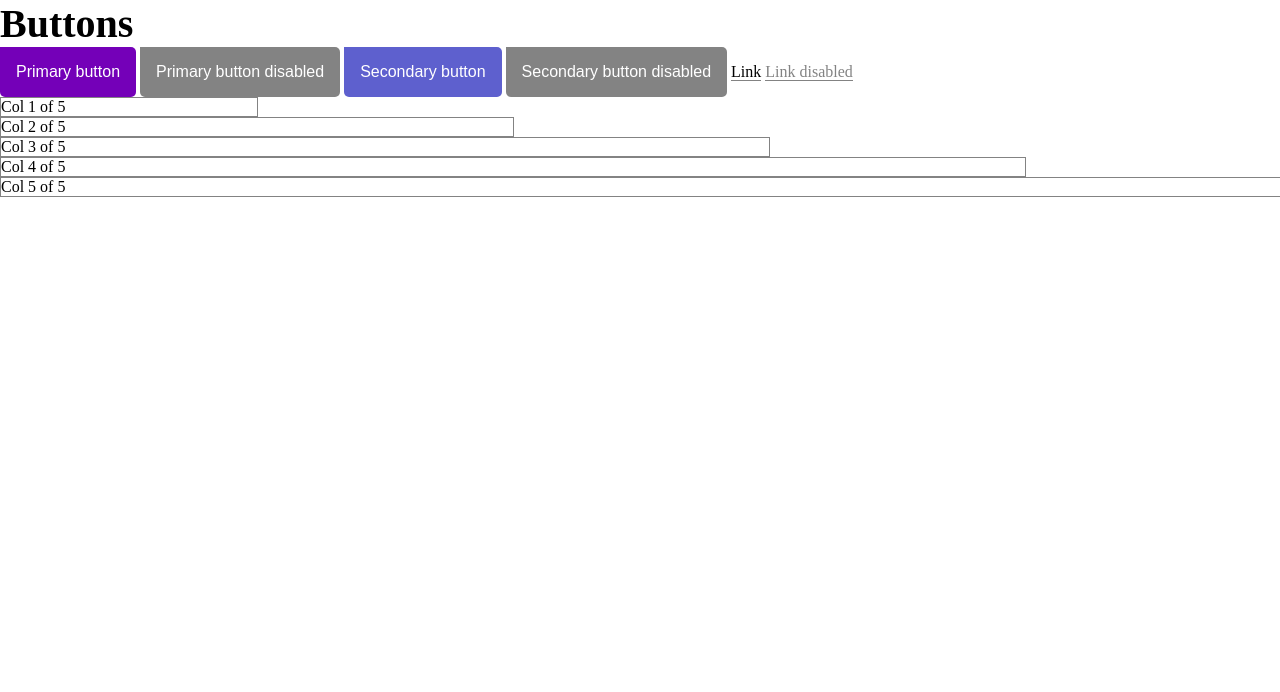
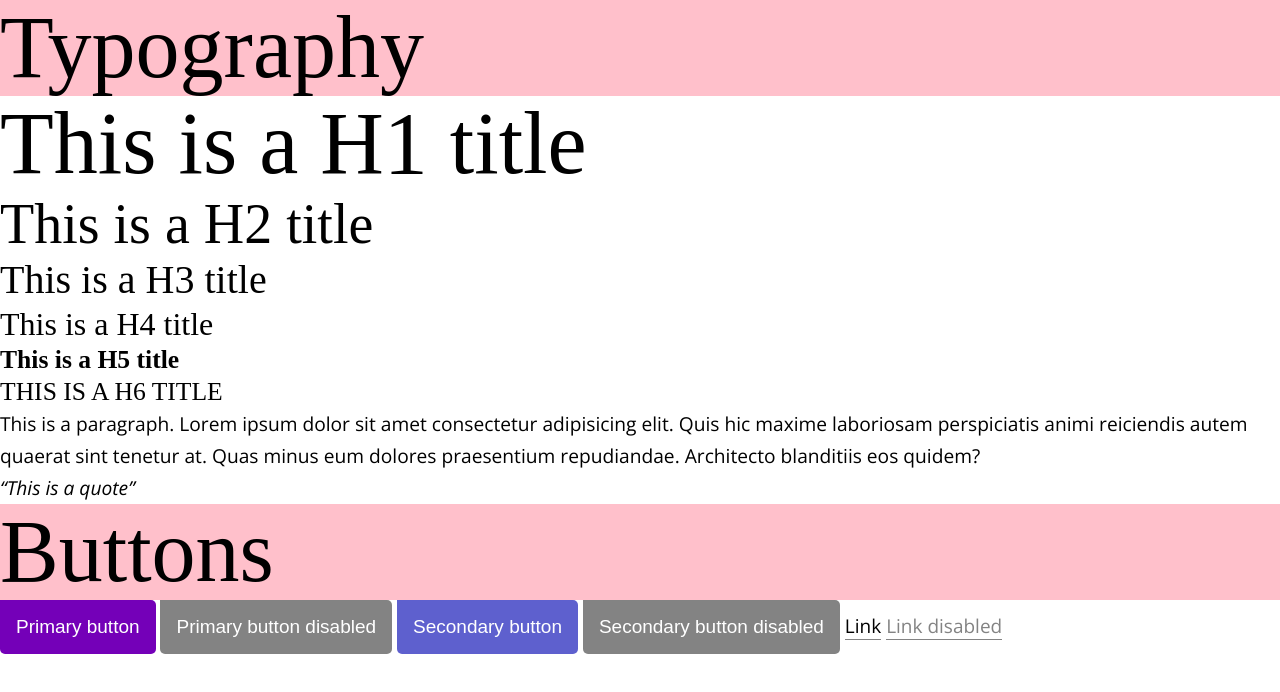
Before and after one commit to sbuijs/steef-framework, a plain HTML site: page web/index.html in a window 1280 px wide. Drawn offline with nearby package versions, Linux system fonts and the light colour scheme.

Commit message:
Created h1 - h6 and p and q and made styleguide sections

```diff
--- a/web/index.html
+++ b/web/index.html
@@ -8,6 +8,9 @@
 
   <link rel="preconnect" href="https://fonts.gstatic.com">
   <link href="https://fonts.googleapis.com/css2?family=Kumbh+Sans:wght@400;700&display=swap" rel="stylesheet">
+  <link
+    href="https://fonts.googleapis.com/css2?family=Open+Sans:ital,wght@0,300;0,400;0,600;0,700;1,300;1,400;1,600&display=swap"
+    rel="stylesheet">
   <link rel="icon" type="image/png" sizes="32x32" href="./images/favicon-32x32.png">
 
   <!-- stylesheets-->
@@ -18,7 +21,27 @@
 </head>
 
 <body>
+  <section class="styleguide-section">
+    <div class="styleguide-section__title">
+      <h1>Typography</h1>
+    </div>
+    <h1>This is a H1 title</h1>
+    <h2>This is a H2 title</h2>
+    <h3>This is a H3 title</h3>
+    <h4>This is a H4 title</h4>
+    <h5>This is a H5 title</h5>
+    <h6>This is a H6 title</h6>
+    <p>This is a paragraph. Lorem ipsum dolor sit amet consectetur adipisicing elit. Quis hic maxime laboriosam
+      perspiciatis animi reiciendis
+      autem quaerat sint tenetur at. Quas minus eum dolores praesentium repudiandae. Architecto blanditiis eos quidem?
+    </p>
+    <q>This is a quote</q>
+  </section>
+
+  <section class="styleguide-section">
+    <div class="styleguide-section__title">
       <h1>Buttons</h1>
+    </div>
     <button class="button button-primary">Primary button</button>
     <button class="button button-primary disabled">Primary button disabled</button>
     <button class="button button-secondary">Secondary button</button>
@@ -26,11 +49,11 @@
     <a class="link">Link</a>
     <a class="link disabled">Link disabled</a>
 
-
-  <section class="hero">
   </section>
 
-  <section class="steef-grid">
+
+
+  <!--<section class="steef-grid">
     <div class="row">
       <div class="col-1-of-5">
         Col 1 of 5
@@ -48,7 +71,7 @@
         Col 5 of 5
       </div>
     </div>
-  </section>
+  </section>-->
 
 </body>
 
--- a/web/main.scss
+++ b/web/main.scss
@@ -22,6 +22,7 @@
 // pages
 @import "styles/scss/pages/home";
 @import "styles/scss/pages/contact";
+@import "styles/scss/pages/styleguide";
 
 // themes
 @import "styles/scss/themes/admin";
--- a/web/styles/scss/base/_typography.scss
+++ b/web/styles/scss/base/_typography.scss
@@ -1,6 +1,23 @@
 html {
     font-family: "Roboto Slab", serif;
-    //avalible weights: 100, 400, 600
+}
+
+// Roboto font avalible weights: 100, 400, 600
+$roboto: "Roboto Slab";
+// Open sans font avalible weights: light 300, light 300 italic, regular 400, regular 400 italic, semi-bold 600, semi-bold 600 italic, bold 700
+$open-sans: "Open Sans";
+
+// Font families
+$base-font-family: apple-system, BlinkMacSystemFont, "Segoe UI", Roboto, "Helvetica Neue", Arial, "Noto Sans",
+    sans-serif, "Apple Color Emoji", "Segoe UI Emoji", "Segoe UI Symbol", "Noto Color Emoji";
+$body-font-family: $open-sans;
+$heading-font-family: $roboto;
+
+body {
+    font-family: $body-font-family, sans-serif;
+    color: $color-black;
+    font-size: 19px;
+    font-weight: 500;
 }
 
 h1,
@@ -8,24 +25,74 @@ h1,
 h2,
 .h2,
 h3,
-.h3 {
-    font-family: "Roboto Slab", serif;
+.h3,
+h4,
+.h4,
+h5,
+.h5,
+h6,
+.h6 {
+    font-family: $heading-font-family, serif;
+    color: $color-black;
 }
 
 h1,
 .h1 {
-    font-size: 2.5rem;
-    font-weight: 600;
+    font-size: 5.5rem;
+    line-height: 6rem;
+    font-weight: 400;
 }
 
 h2,
 .h2 {
-    font-size: 1.5rem;
-    font-weight: 400;
+    font-size: 3.5rem;
+    line-height: 4rem;
+    font-weight: 100;
 }
 
 h3,
 .h3 {
-    font-size: 1.5rem;
+    font-size: 2.5rem;
+    line-height: 3rem;
     font-weight: 400;
 }
+h4,
+.h4 {
+    font-size: 2rem;
+    line-height: 2.5rem;
+    font-weight: 400;
+}
+h5,
+.h5 {
+    font-size: 1.6rem;
+    line-height: 2rem;
+    font-weight: 600;
+}
+h6,
+.h6 {
+    font-size: 1.6rem;
+    line-height: 2rem;
+    font-weight: 400;
+    text-transform: uppercase;
+}
+
+p,
+.p {
+    font-family: $body-font-family, serif;
+    color: $color-black;
+    font-size: 1.2rem;
+    line-height: 2rem;
+    font-weight: 400;
+    color: $color-black;
+}
+
+q,
+.q {
+    font-family: $body-font-family, serif;
+    color: $color-black;
+    font-size: 1.2rem;
+    line-height: 2rem;
+    font-weight: 400;
+    font-style: italic;
+    color: $color-black;
+}
--- /dev/null
+++ b/web/styles/scss/pages/_styleguide.scss
@@ -0,0 +1,6 @@
+.styleguide-section {
+    background-color: $color-white;
+    &__title {
+        background-color: pink;
+    }
+}
```
Also changed, not shown: web/main.css. Lines whose indentation alone changed are shown as unchanged.
